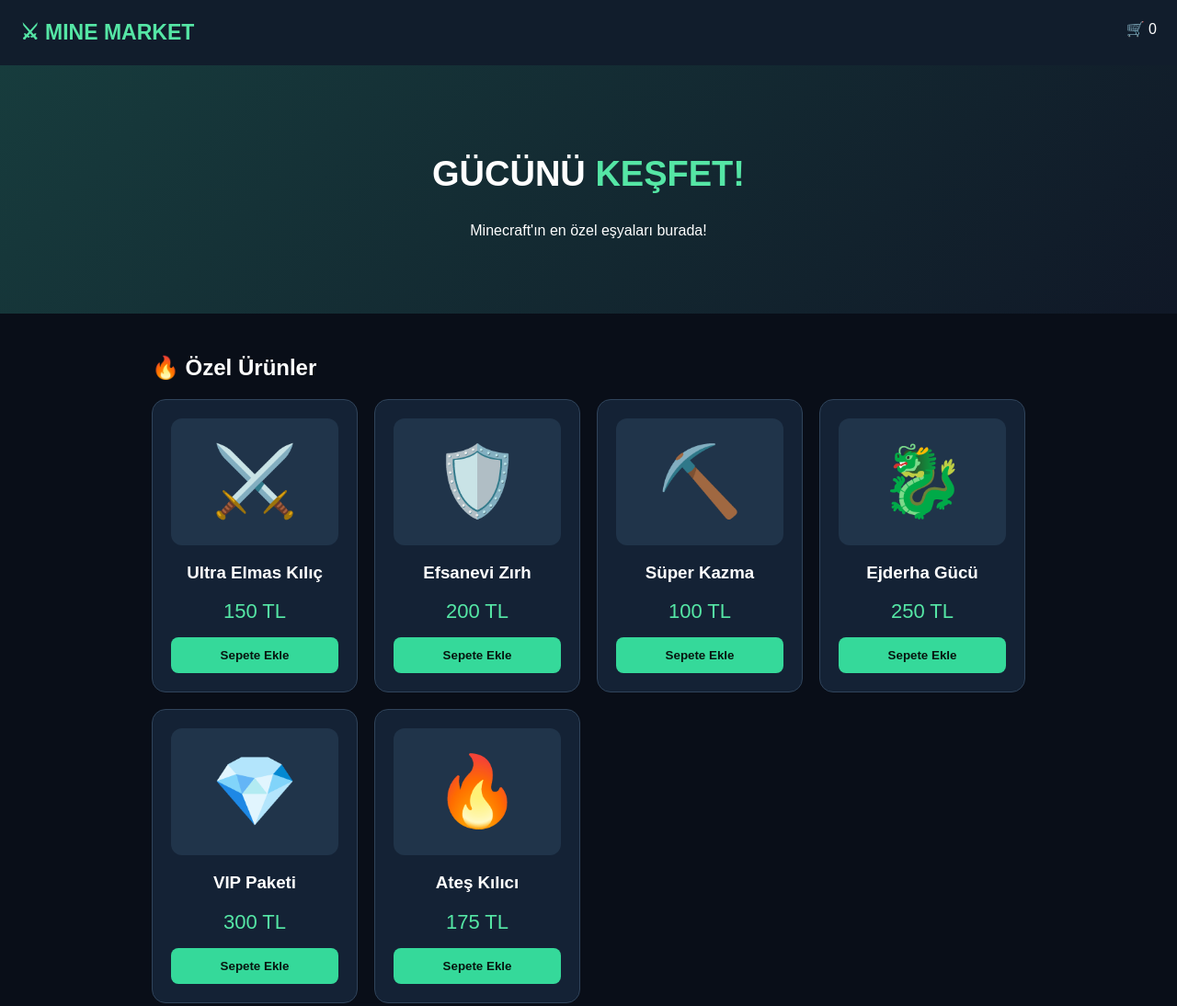
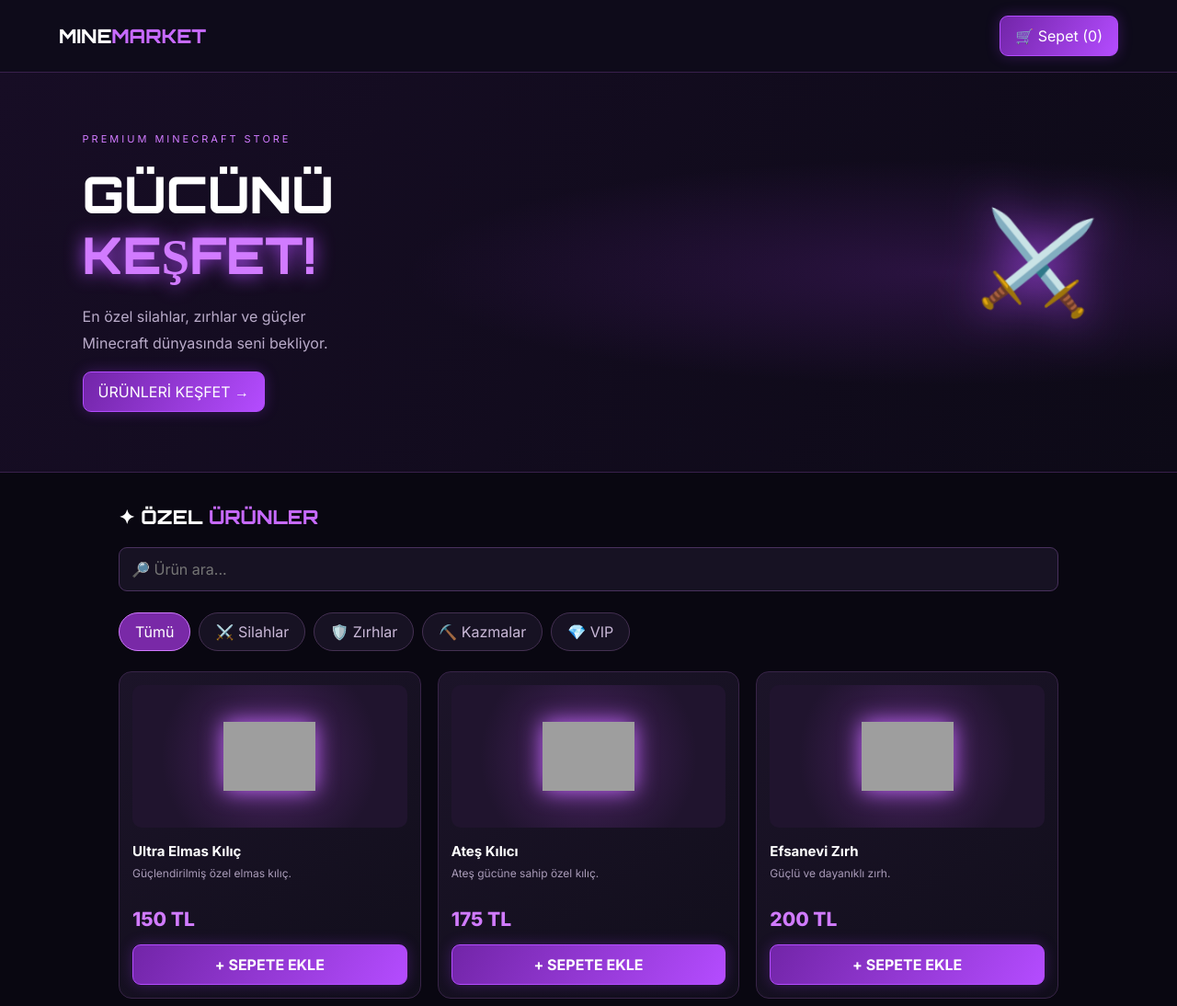
Before and after one commit to ismailsoyoral37-dot/mine-market, a plain HTML site: page index.html in a window 1280 px wide. Shown: the top 1094 px of the page at 92% size. Drawn offline with Linux system fonts and the light colour scheme; grey boxes are pictures that could not be loaded.

Commit message:
Mine Market V2 - Yeni mor neon tasarim

```diff
--- a/index.html
+++ b/index.html
@@ -4,71 +4,259 @@
 <head>
 <meta charset="UTF-8">
 <meta name="viewport" content="width=device-width, initial-scale=1">
-<title>Mine Market</title>
+<title>Mine Market | Premium Store</title>
 <style>
+@import url('https://fonts.googleapis.com/css2?family=Orbitron:wght@600;800&family=Inter:wght@400;500;700;800&display=swap');
+
 *{box-sizing:border-box}
-body{margin:0;background:#090e18;color:white;font-family:Arial}
-header{padding:22px;background:#111d2c;display:flex;justify-content:space-between}
-.logo{color:#55e6a5;font-size:23px;font-weight:bold}
-button{background:#35d99a;color:#07150f;border:0;padding:12px;border-radius:8px;font-weight:bold}
-.hero{text-align:center;padding:65px 15px;background:linear-gradient(135deg,#173c3d,#101827)}
-.hero h1{font-size:38px}
-.hero span{color:#55e6a5}
-.container{max-width:1000px;margin:auto;padding:25px}
-.products{display:grid;grid-template-columns:repeat(auto-fit,minmax(210px,1fr));gap:18px}
-.product{background:#142235;padding:20px;border-radius:15px;text-align:center;border:1px solid #30445b}
-.pic{font-size:75px;padding:25px;background:#20344a;border-radius:12px}
-.price{color:#55e6a5;font-size:22px;margin:15px}
-.buy{width:100%;cursor:pointer}
-.cart{margin-top:35px;background:#142235;padding:20px;border-radius:15px}
-footer{text-align:center;padding:30px;color:#8293a8}
+html{scroll-behavior:smooth}
+body{
+ margin:0;background:#090711;color:white;
+ font-family:Inter,Arial,sans-serif;
+}
+button,input{font:inherit}
+button{cursor:pointer}
+header{
+ position:sticky;top:0;z-index:10;
+ background:#100c1bed;backdrop-filter:blur(15px);
+ border-bottom:1px solid #39204c;
+ padding:17px 5%;
+ display:flex;align-items:center;
+ justify-content:space-between;
+}
+.logo{font:800 21px Orbitron;color:white}
+.logo span{color:#c76aff}
+.cart-btn,.buy,.main-btn{
+ border:1px solid #b44cff;
+ background:linear-gradient(120deg,#7225a8,#b44cff);
+ color:white;padding:11px 16px;border-radius:9px;
+ box-shadow:0 0 15px #a43aff44;
+}
+.hero{
+ padding:65px 7%;min-height:350px;
+ background:radial-gradient(ellipse at 80% 50%,#7428a844,transparent 40%),
+ linear-gradient(120deg,#170d25,#0d0a17);
+ border-bottom:1px solid #39204c;
+ display:flex;align-items:center;
+ justify-content:space-between;gap:20px;
+}
+.hero h1{
+ font:800 clamp(30px,6vw,55px) Orbitron;
+ line-height:1.2;margin:20px 0;
+}
+.hero h1 span{color:#d17bff;text-shadow:0 0 20px #b44cff}
+.hero p{color:#b9abc9;line-height:1.8}
+.hero-icon{
+ font-size:100px;filter:drop-shadow(0 0 25px #b44cff);
+ animation:float 3s infinite ease-in-out;
+}
+@keyframes float{50%{transform:translateY(-15px) rotate(8deg)}}
+.container{max-width:1150px;margin:auto;padding:35px 5%}
+.heading{
+ font:700 21px Orbitron;margin-bottom:20px;
+}
+.heading span{color:#c76aff}
+.tools{display:flex;gap:12px;flex-wrap:wrap;margin-bottom:18px}
+.search{
+ flex:1;min-width:170px;background:#171223;
+ color:white;border:1px solid #49315d;
+ border-radius:9px;padding:13px;outline:none;
+}
+.categories{display:flex;gap:9px;overflow-x:auto;padding:5px 0 22px}
+.cat{
+ white-space:nowrap;background:#171223;color:#c9b8d7;
+ border:1px solid #443052;border-radius:25px;padding:10px 17px;
+}
+.cat.active,.cat:hover{
+ background:#7929a7;border-color:#d17bff;color:white;
+}
+.products{
+ display:grid;grid-template-columns:repeat(3,minmax(0,1fr));
+ gap:18px;
+}
+.product{
+ background:linear-gradient(145deg,#1c1429,#110e1b);
+ border:1px solid #382448;border-radius:14px;
+ padding:14px;transition:.25s;overflow:hidden;
+}
+.product:hover{
+ transform:translateY(-5px);
+ border-color:#c76aff;
+ box-shadow:0 8px 25px #9d3df333;
+}
+.art{
+ height:155px;border-radius:10px;
+ background:radial-gradient(circle,#48235f,#20142e 70%);
+ display:grid;place-items:center;position:relative;
+}
+.art img{
+ width:100px;height:100px;object-fit:contain;
+ image-rendering:pixelated;
+ filter:drop-shadow(0 0 12px #c76aff);
+ transition:.3s;
+}
+.product:hover .art img{transform:scale(1.12)}
+.product h3{font-size:15px;margin:16px 0 7px}
+.desc{font-size:12px;color:#a99bb8;min-height:30px}
+.price{font-size:21px;color:#d17bff;font-weight:800;margin:15px 0}
+.buy{width:100%;font-weight:700}
+.buy:active{transform:scale(.96)}
+.cart{
+ margin-top:35px;background:#171223;
+ border:1px solid #49315d;border-radius:14px;padding:20px;
+}
+.cart-item{
+ display:flex;justify-content:space-between;gap:10px;
+ align-items:center;padding:12px 0;
+ border-bottom:1px solid #392b47;font-size:13px;
+}
+.remove{background:#67243e;color:white;border:0;padding:7px;border-radius:6px}
+.total{font-size:21px;color:#d17bff}
+footer{
+ text-align:center;padding:30px;color:#887b99;
+ border-top:1px solid #30203f;margin-top:40px;
+}
+.empty{color:#a99bb8;padding:12px 0}
+@media(max-width:700px){
+ .products{grid-template-columns:repeat(2,minmax(0,1fr));gap:11px}
+ .hero{padding:48px 6%;min-height:300px}
+ .hero-icon{font-size:65px}
+ .product{padding:10px}
+ .art{height:120px}
+ .art img{width:80px;height:80px}
+ .product h3{font-size:13px}
+ .desc{font-size:11px}
+ header{padding:15px 4%}
+ .logo{font-size:17px}
+}
+@media(max-width:360px){
+ .products{grid-template-columns:1fr}
+}
 </style>
 </head>
 <body>
+
 <header>
-<div class="logo">⚔ MINE MARKET</div>
-<div>🛒 <span id="count">0</span></div>
+ <div class="logo">MINE<span>MARKET</span></div>
+ <button class="cart-btn" onclick="document.getElementById('cart').scrollIntoView()">
+ 🛒 Sepet (<span id="count">0</span>)
+ </button>
 </header>
+
 <section class="hero">
-<h1>GÜCÜNÜ <span>KEŞFET!</span></h1>
-<p>Minecraft'ın en özel eşyaları burada!</p>
+ <div>
+  <div style="color:#d17bff;letter-spacing:3px;font-size:11px">
+   PREMIUM MINECRAFT STORE
+  </div>
+  <h1>GÜCÜNÜ<br><span>KEŞFET!</span></h1>
+  <p>En özel silahlar, zırhlar ve güçler<br>
+  Minecraft dünyasında seni bekliyor.</p>
+  <button class="main-btn" onclick="document.getElementById('shop').scrollIntoView()">
+   ÜRÜNLERİ KEŞFET →
+  </button>
+ </div>
+ <div class="hero-icon">⚔️</div>
 </section>
-<div class="container">
-<h2>🔥 Özel Ürünler</h2>
-<div class="products" id="products"></div>
-<div class="cart">
-<h2>🛒 Sepetim</h2>
-<div id="items">Sepet boş.</div>
-<h3>Toplam: <span id="total">0</span> TL</h3>
-<button onclick="alert('Bu sadece deneme sitesidir. Gerçek ödeme alınmıyor.')">Satın Al</button>
-</div>
-</div>
-<footer>MINE MARKET © 2026</footer>
+
+<main class="container" id="shop">
+ <div class="heading">✦ ÖZEL <span>ÜRÜNLER</span></div>
+
+ <div class="tools">
+  <input class="search" id="search" placeholder="🔎 Ürün ara..." oninput="renderProducts()">
+ </div>
+
+ <div class="categories">
+  <button class="cat active" onclick="category('Tümü',this)">Tümü</button>
+  <button class="cat" onclick="category('Silah',this)">⚔️ Silahlar</button>
+  <button class="cat" onclick="category('Zırh',this)">🛡️ Zırhlar</button>
+  <button class="cat" onclick="category('Kazma',this)">⛏️ Kazmalar</button>
+  <button class="cat" onclick="category('VIP',this)">💎 VIP</button>
+ </div>
+
+ <div class="products" id="products"></div>
+
+ <section class="cart" id="cart">
+  <div class="heading">🛒 ALIŞVERİŞ <span>SEPETİ</span></div>
+  <div id="items" class="empty">Sepetiniz boş.</div>
+  <p>Toplam: <strong class="total" id="total">0 TL</strong></p>
+  <button class="main-btn" onclick="checkout()">SATIN AL →</button>
+  <p style="font-size:11px;color:#9d91a9">
+   Demo mağaza: Gerçek ödeme alınmamaktadır.
+  </p>
+ </section>
+</main>
+
+<footer>
+ MINE MARKET © 2026<br>
+ <span style="color:#c76aff">Minecraft Premium Store</span>
+</footer>
+
 <script>
-let data=[
-["Ultra Elmas Kılıç",150,"⚔️"],
-["Efsanevi Zırh",200,"🛡️"],
-["Süper Kazma",100,"⛏️"],
-["Ejderha Gücü",250,"🐉"],
-["VIP Paketi",300,"💎"],
-["Ateş Kılıcı",175,"🔥"]
+const data=[
+ {id:1,name:"Ultra Elmas Kılıç",cat:"Silah",price:150,icon:"diamond_sword",desc:"Güçlendirilmiş özel elmas kılıç."},
+ {id:2,name:"Ateş Kılıcı",cat:"Silah",price:175,icon:"iron_sword",desc:"Ateş gücüne sahip özel kılıç."},
+ {id:3,name:"Efsanevi Zırh",cat:"Zırh",price:200,icon:"diamond_chestplate",desc:"Güçlü ve dayanıklı zırh."},
+ {id:4,name:"Elmas Miğfer",cat:"Zırh",price:120,icon:"diamond_helmet",desc:"Özel koruma miğferi."},
+ {id:5,name:"Süper Kazma",cat:"Kazma",price:100,icon:"diamond_pickaxe",desc:"Hızlı kazı için özel kazma."},
+ {id:6,name:"VIP Paketi",cat:"VIP",price:300,icon:"nether_star",desc:"Özel VIP üyelik paketi."}
 ];
+
 let cart=[];
-data.forEach((p,i)=>{
-products.innerHTML+=`<div class="product">
-<div class="pic">${p[2]}</div>
-<h3>${p[0]}</h3>
-<div class="price">${p[1]} TL</div>
-<button class="buy" onclick="add(${i})">Sepete Ekle</button>
-</div>`;
-});
-function add(i){cart.push(data[i]);render();}
-function render(){
-count.textContent=cart.length;
-items.innerHTML=cart.map((p,i)=>`<p>${p[2]} ${p[0]} - ${p[1]} TL <button onclick="del(${i})">Sil</button></p>`).join("")||"Sepet boş.";
-total.textContent=cart.reduce((s,p)=>s+p[1],0);
+let active="Tümü";
+
+function renderProducts(){
+ const q=document.getElementById("search").value.toLowerCase();
+ const list=data.filter(p=>
+  (active==="Tümü"||p.cat===active)&&p.name.toLowerCase().includes(q)
+ );
+ document.getElementById("products").innerHTML=list.map(p=>`
+ <article class="product">
+  <div class="art">
+   <img src="https://mcasset.cloud/1.21.4/assets/minecraft/textures/item/${p.icon}.png"
+    alt="${p.name}" onerror="this.style.display='none';this.parentElement.innerHTML+='💎'">
+  </div>
+  <h3>${p.name}</h3>
+  <div class="desc">${p.desc}</div>
+  <div class="price">${p.price} TL</div>
+  <button class="buy" onclick="add(${p.id})">+ SEPETE EKLE</button>
+ </article>`).join("")||"<p>Ürün bulunamadı.</p>";
 }
-function del(i){cart.splice(i,1);render();}
+
+function category(c,btn){
+ active=c;
+ document.querySelectorAll(".cat").forEach(x=>x.classList.remove("active"));
+ btn.classList.add("active");
+ renderProducts();
+}
+
+function add(id){
+ cart.push(data.find(p=>p.id===id));
+ renderCart();
+}
+
+function removeItem(i){
+ cart.splice(i,1);
+ renderCart();
+}
+
+function renderCart(){
+ document.getElementById("count").textContent=cart.length;
+ document.getElementById("items").innerHTML=cart.map((p,i)=>`
+ <div class="cart-item">
+ <span>${p.name}</span>
+ <span>${p.price} TL <button class="remove" onclick="removeItem(${i})">Sil</button></span>
+ </div>`).join("")||"Sepetiniz boş.";
+ document.getElementById("total").textContent=
+ cart.reduce((s,p)=>s+p.price,0)+" TL";
+}
+
+function checkout(){
+ if(!cart.length){alert("Sepetiniz boş!");return;}
+ alert("Bu bir deneme mağazasıdır. Gerçek ödeme alınmamaktadır. Toplam: "+
+ cart.reduce((s,p)=>s+p.price,0)+" TL");
+}
+
+renderProducts();
 </script>
 </body>
 </html>
```
